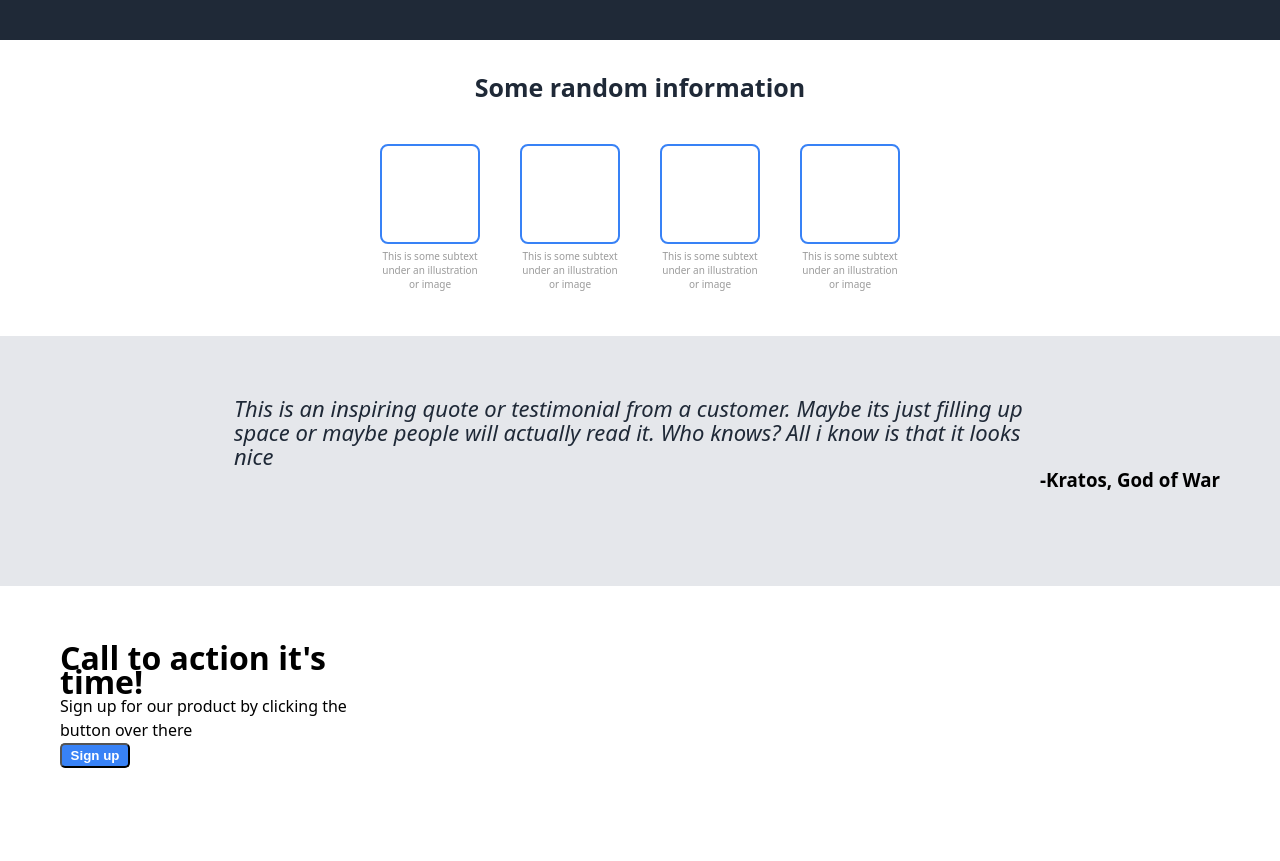
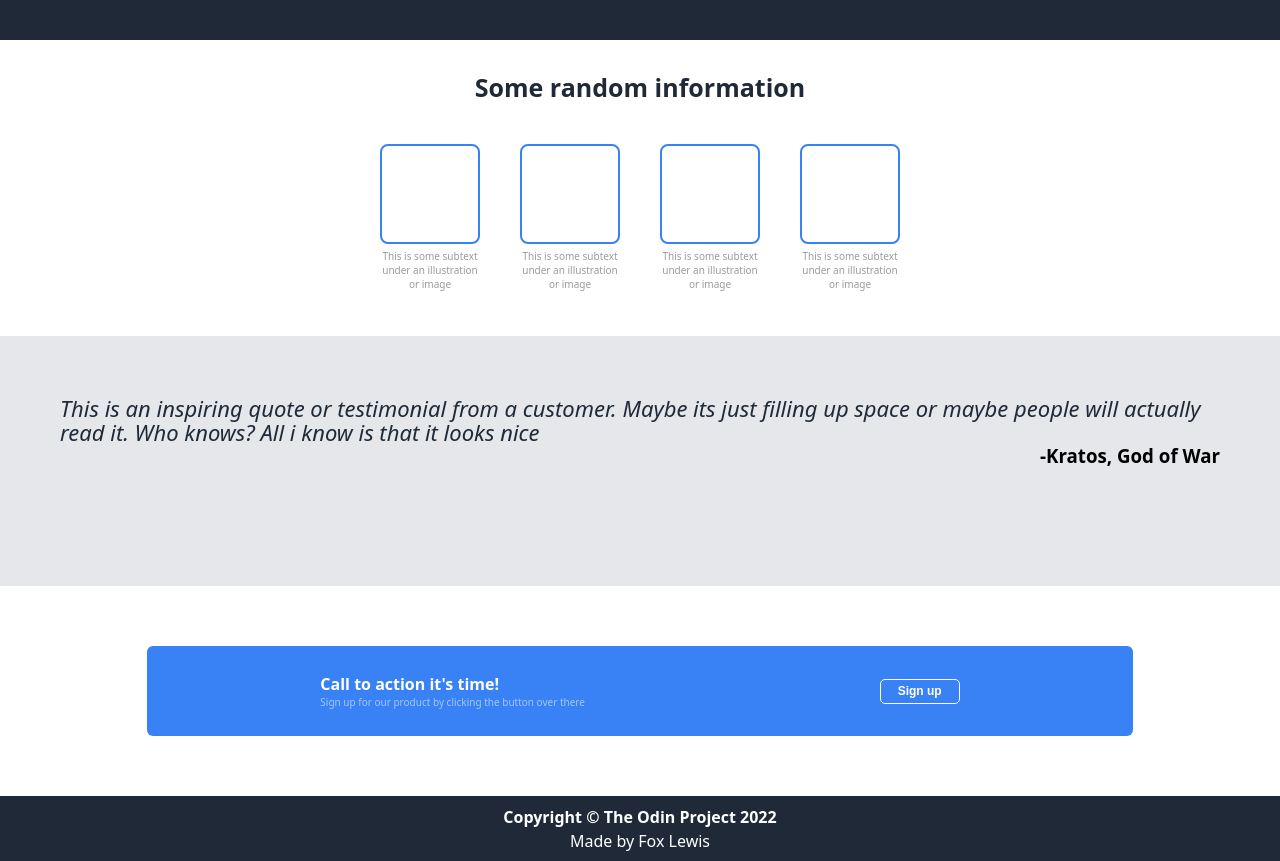
Before and after one commit to FoxLewis/pageDesignTemplate, a plain HTML site: page index.html in a window 1280 px wide. Shown: the part 199-1060 px from the top of the page. Before the commit the page ends 1027 px from the top, so only its background shows below. Drawn offline with Linux system fonts and the light colour scheme.

Commit message:
Add footer 2 (Copyright bar) finished stylesheet

```diff
--- a/index.html
+++ b/index.html
@@ -79,5 +79,11 @@
         </div>
       </div>
     </footer>
+    <footer class="foot-two">
+      <div class="container">
+        <h4>Copyright &copy; The Odin Project 2022</h4>
+        <p>Made by Fox Lewis</p>
+      </div>
+    </footer>
   </body>
 </html>
--- a/style.css
+++ b/style.css
@@ -82,12 +82,13 @@ header p {
 }
 
 button {
-  width: 70px;
+  width: 80px;
   height: 25px;
   background: #3882f6;
   border-radius: 5px;
   color: white;
   font-weight: bold;
+  font-size: 12px;
 }
 
 header button {
@@ -151,7 +152,6 @@ header button {
   font-size: 22px;
   color: #1f2937;
   text-emphasis: light italic;
-  width: 70%;
 }
 
 .two .container {
@@ -166,10 +166,51 @@ header button {
   align-self: flex-end;
 }
 
-footer .container {
+.footer .container {
   padding: 60px;
+  align-items: center;
+  justify-content: center;
+}
+
+.footer h1 {
+  font-size: 16px;
+  font-weight: bolder;
+  color: white;
+}
+
+.footer p {
+  font-size: 10px;
+  color: rgba(255, 255, 255, 0.543);
 }
 
 div .hold {
-  width: 70%;
 }
+
+.blue {
+  display: flex;
+  background-color: #3882f6;
+  height: 90px;
+  width: 85%;
+  padding: 26px;
+  align-items: center;
+  line-height: normal;
+  justify-content: space-around;
+  border-radius: 6px;
+}
+
+.footer button {
+  border: 1px solid white;
+}
+
+.foot-two .container {
+  background: #1f2937;
+  height: 65px;
+  justify-content: center;
+  align-items: center;
+  flex-direction: column;
+}
+
+.foot-two h4,
+.foot-two p {
+  color: white;
+}
```
